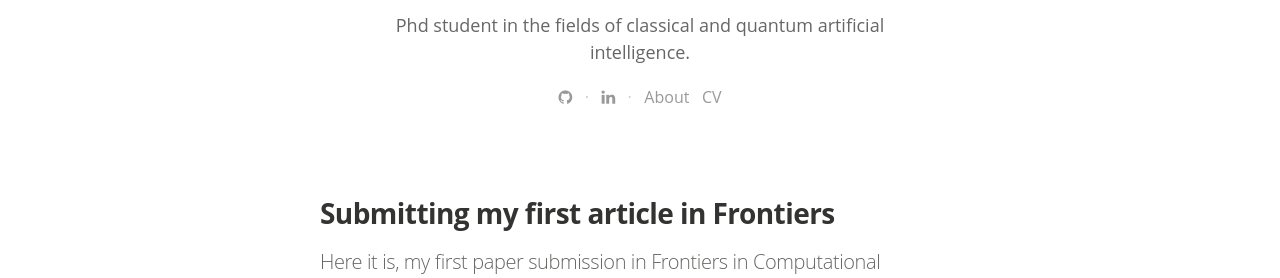
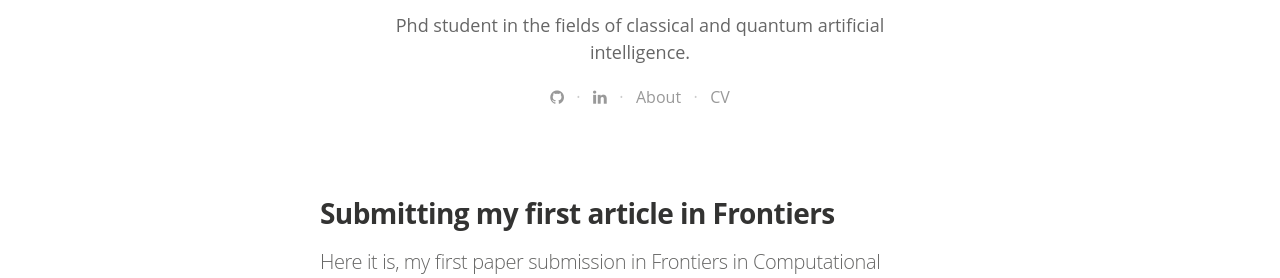
Before and after one commit to ManuNeuro/EmmanuelCalvet, a Jekyll site: the page built from index.html, in a window 1280 px wide and 900 px high, scrolled down 406 px. Shown: the part 174-452 px from the top of the window. Built offline with Jekyll 4.4.1, drawn with Linux system fonts in a browser that asks for light colours; nearby versions of some CDN libraries; some web fonts are replaced; the list of posts is cut into pages by our own code.

Commit message:
Update index.html

```diff
--- a/index.html
+++ b/index.html
@@ -24,7 +24,7 @@ layout: default
         {% endif %}
       {% endfor %}
       <a href="{{site.baseurl}}/about/">About</a>
-      &nbsp;
+      &nbsp;&nbsp;·&nbsp;&nbsp;
       <a href="{{site.baseurl}}/CV/">CV</a>
     </div>
 </header>
```
